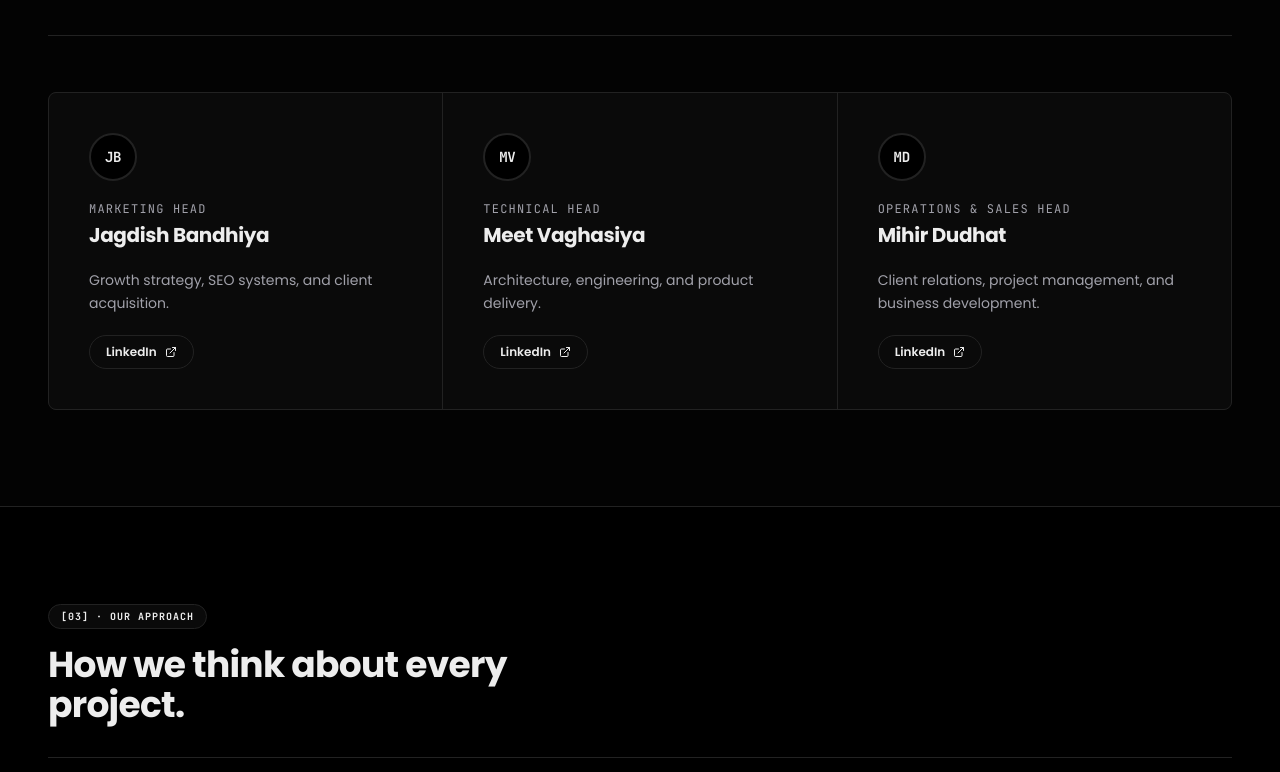
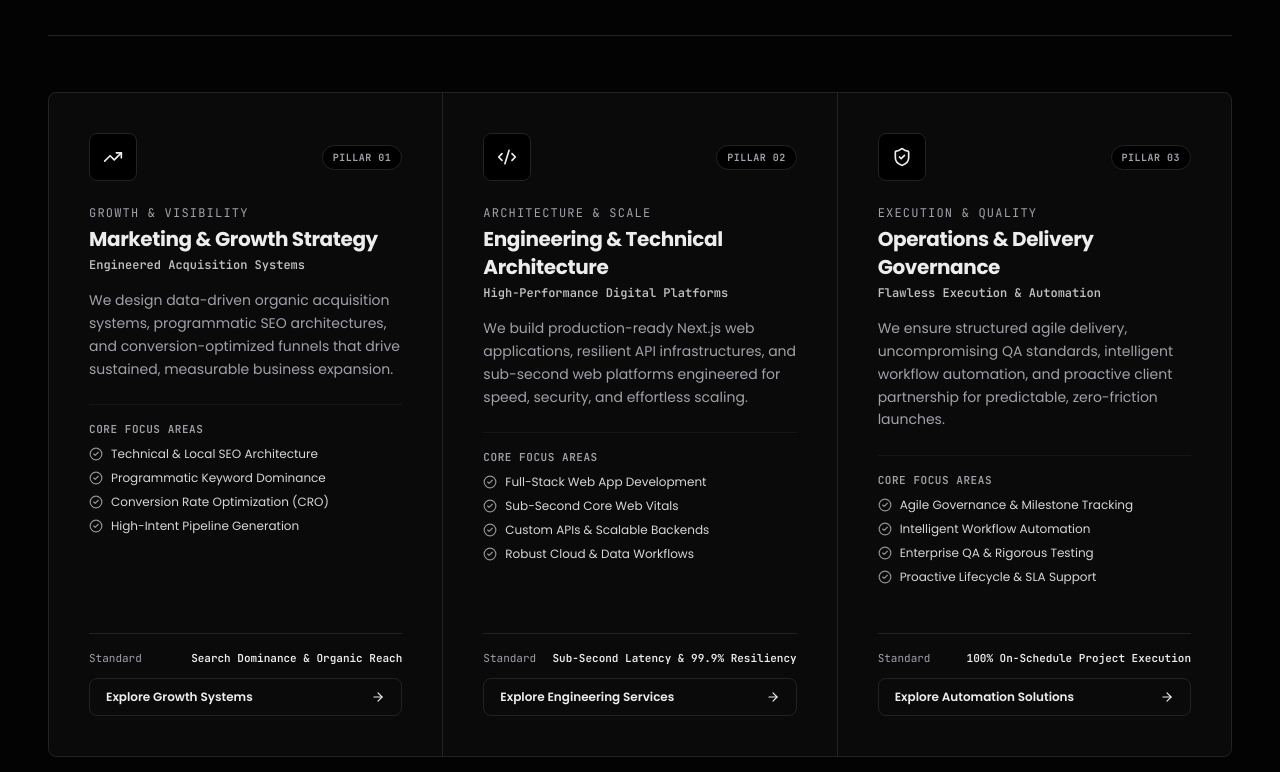
Before and after one commit to jeetvaghasiya73-png/frontend, a Next.js app: page /about in a window 1280 px wide. Shown: the part 1488-2260 px from the top of the page. Built offline with nearby package versions, Linux system fonts and the light colour scheme; no server answers.

Commit message:
feat(about): replace founders section with core leadership and capabilities pillars

```diff
--- a/src/app/about/layout.tsx
+++ b/src/app/about/layout.tsx
@@ -3,14 +3,14 @@ import type { Metadata } from "next";
 export const metadata: Metadata = {
   title: "About Us | Tech Infinix — IT Solutions Provider, Ahmedabad",
   description:
-    "Learn about Tech Infinix — a full-service digital solutions company based in Ahmedabad. Meet our founders and understand our approach to SEO, web development, automation, and business growth.",
+    "Learn about Tech Infinix — a full-service digital solutions company based in Ahmedabad. Discover our leadership pillars, core capabilities, and approach to SEO, web development, automation, and business growth.",
   alternates: {
     canonical: "/about",
   },
   openGraph: {
     title: "About Us | Tech Infinix — IT Solutions Provider, Ahmedabad",
     description:
-      "Meet the team behind Tech Infinix. We help businesses grow through strategic SEO, custom web applications, data extraction, and workflow automation.",
+      "Discover the leadership and capabilities behind Tech Infinix. We help businesses grow through strategic SEO, custom web applications, data extraction, and workflow automation.",
     url: "https://techinfinix.com/about",
   },
 };
--- a/src/app/about/page.tsx
+++ b/src/app/about/page.tsx
@@ -2,7 +2,7 @@
 
 import React, { useRef, useEffect } from "react";
 import Link from "next/link";
-import { ArrowUpRight, ArrowRight, ExternalLink } from "lucide-react";
+import { ArrowUpRight, ArrowRight, TrendingUp, Code2, ShieldCheck, CheckCircle2 } from "lucide-react";
 import { gsap } from "gsap";
 import { ScrollTrigger } from "gsap/ScrollTrigger";
 import Navbar from "@/components/layout/Navbar";
@@ -10,28 +10,61 @@ import FooterSection from "@/components/layout/FooterSection";
 
 gsap.registerPlugin(ScrollTrigger);
 
-// ─── Founders ─────────────────────────────────────────────────────────────────
-const founders = [
+// ─── Leadership & Capabilities ────────────────────────────────────────────────
+const leadershipPillars = [
   {
-    name: "Jagdish Bandhiya",
-    role: "Marketing Head",
-    focus: "Growth strategy, SEO systems, and client acquisition.",
-    linkedin: "https://www.linkedin.com/in/jagdish-bandhiya-56a726333/",
-    initials: "JB",
+    pillar: "01",
+    tag: "Growth & Visibility",
+    title: "Marketing & Growth Strategy",
+    headline: "Engineered Acquisition Systems",
+    description:
+      "We design data-driven organic acquisition systems, programmatic SEO architectures, and conversion-optimized funnels that drive sustained, measurable business expansion.",
+    capabilities: [
+      "Technical & Local SEO Architecture",
+      "Programmatic Keyword Dominance",
+      "Conversion Rate Optimization (CRO)",
+      "High-Intent Pipeline Generation",
+    ],
+    metric: "Search Dominance & Organic Reach",
+    linkText: "Explore Growth Systems",
+    linkHref: "/services/seo",
+    icon: TrendingUp,
   },
   {
-    name: "Meet Vaghasiya",
-    role: "Technical Head",
-    focus: "Architecture, engineering, and product delivery.",
-    linkedin: "https://www.linkedin.com/in/meet-vaghasiya-3674923a5/",
-    initials: "MV",
+    pillar: "02",
+    tag: "Architecture & Scale",
+    title: "Engineering & Technical Architecture",
+    headline: "High-Performance Digital Platforms",
+    description:
+      "We build production-ready Next.js web applications, resilient API infrastructures, and sub-second web platforms engineered for speed, security, and effortless scaling.",
+    capabilities: [
+      "Full-Stack Web App Development",
+      "Sub-Second Core Web Vitals",
+      "Custom APIs & Scalable Backends",
+      "Robust Cloud & Data Workflows",
+    ],
+    metric: "Sub-Second Latency & 99.9% Resiliency",
+    linkText: "Explore Engineering Services",
+    linkHref: "/services",
+    icon: Code2,
   },
   {
-    name: "Mihir Dudhat",
-    role: "Operations & Sales Head",
-    focus: "Client relations, project management, and business development.",
-    linkedin: "https://www.linkedin.com/in/mihir-dudhat/",
-    initials: "MD",
+    pillar: "03",
+    tag: "Execution & Quality",
+    title: "Operations & Delivery Governance",
+    headline: "Flawless Execution & Automation",
+    description:
+      "We ensure structured agile delivery, uncompromising QA standards, intelligent workflow automation, and proactive client partnership for predictable, zero-friction launches.",
+    capabilities: [
+      "Agile Governance & Milestone Tracking",
+      "Intelligent Workflow Automation",
+      "Enterprise QA & Rigorous Testing",
+      "Proactive Lifecycle & SLA Support",
+    ],
+    metric: "100% On-Schedule Project Execution",
+    linkText: "Explore Automation Solutions",
+    linkHref: "/services/automation",
+    icon: ShieldCheck,
   },
 ];
 
@@ -192,7 +225,7 @@ export default function AboutPage() {
         </section>
 
         {/* ═══════════════════════════════════════════════════════════════════
-            FOUNDERS
+            CORE LEADERSHIP & CAPABILITIES
         ═══════════════════════════════════════════════════════════════════ */}
         <section className="border-b border-border-custom bg-surface/30">
           <div className="max-w-7xl mx-auto px-4 sm:px-6 md:px-12 py-20 sm:py-24">
@@ -202,61 +235,88 @@ export default function AboutPage() {
               <div>
                 <div className="inline-flex items-center gap-2 border border-border-custom bg-surface px-3 py-1 rounded-full mb-4 about-reveal">
                   <span className="text-[10px] uppercase tracking-widest font-mono font-bold text-foreground">
-                    [02] · Our Founders
+                    [02] · Leadership & Capabilities
                   </span>
                 </div>
                 <h2 className="text-3xl sm:text-4xl font-bold tracking-tight text-foreground about-reveal">
-                  Three specialists.<br className="hidden sm:block" /> One shared mission.
+                  Three specialized pillars.<br className="hidden sm:block" /> One unified standard.
                 </h2>
               </div>
               <p className="text-sm text-secondary-custom max-w-xs leading-relaxed about-reveal">
-                Each founder owns a distinct domain. Together, we cover marketing, engineering, and operations — the three pillars that determine whether a digital project succeeds or stalls.
+                Our leadership is structured across three core domains — growth marketing, software engineering, and operational governance — ensuring every project delivers tangible business results.
               </p>
             </div>
 
-            {/* Founders grid */}
+            {/* Capabilities grid */}
             <div className="grid grid-cols-1 md:grid-cols-3 gap-px bg-border-custom border border-border-custom rounded-lg overflow-hidden">
-              {founders.map((f, i) => (
+              {leadershipPillars.map((pillar, i) => {
+                const IconComponent = pillar.icon;
+                return (
                   <div
-                  key={f.name}
-                  className="bg-surface p-8 sm:p-10 flex flex-col gap-5 about-reveal group"
+                    key={pillar.title}
+                    className="bg-surface p-8 sm:p-10 flex flex-col justify-between gap-6 about-reveal group hover:bg-surface/80 transition-colors"
                     style={{ animationDelay: `${i * 0.08}s` }}
                   >
-                  {/* Avatar */}
-                  <div className="w-12 h-12 rounded-full border-2 border-border-custom bg-background flex items-center justify-center">
-                    <span className="text-sm font-bold tracking-tight text-foreground font-mono">
-                      {f.initials}
+                    <div>
+                      {/* Top Header Badge & Pillar ID */}
+                      <div className="flex items-center justify-between mb-6">
+                        <div className="w-12 h-12 rounded-lg border border-border-custom bg-background flex items-center justify-center text-foreground group-hover:border-foreground/40 transition-colors">
+                          <IconComponent className="w-5 h-5 text-foreground" />
+                        </div>
+                        <span className="text-[10px] font-mono font-bold uppercase tracking-wider text-secondary-custom border border-border-custom px-2.5 py-1 rounded-full bg-background">
+                          Pillar {pillar.pillar}
                         </span>
                       </div>
 
-                  {/* Name & role */}
-                  <div>
+                      {/* Tag & Title */}
+                      <div className="mb-4">
                         <p className="text-xs uppercase tracking-widest font-mono text-secondary-custom mb-1">
-                      {f.role}
+                          {pillar.tag}
                         </p>
-                    <h3 className="text-xl font-bold tracking-tight text-foreground">
-                      {f.name}
+                        <h3 className="text-xl font-bold tracking-tight text-foreground mb-1">
+                          {pillar.title}
                         </h3>
+                        <p className="text-xs font-semibold text-foreground/80 font-mono">
+                          {pillar.headline}
+                        </p>
                       </div>
 
-                  {/* Focus */}
-                  <p className="text-sm text-secondary-custom leading-relaxed flex-1">
-                    {f.focus}
+                      {/* Description */}
+                      <p className="text-sm text-secondary-custom leading-relaxed mb-6">
+                        {pillar.description}
                       </p>
 
-                  {/* LinkedIn */}
-                  <a
-                    href={f.linkedin}
-                    target="_blank"
-                    rel="noopener noreferrer"
-                    aria-label={`${f.name} on LinkedIn`}
-                    className="inline-flex items-center gap-2 text-xs font-semibold text-foreground border border-border-custom rounded-full px-4 py-2 w-fit hover:bg-foreground hover:text-background transition-all"
-                  >
-                    LinkedIn
-                    <ExternalLink className="w-3 h-3" />
-                  </a>
+                      {/* Capabilities List */}
+                      <div className="space-y-2 mb-6 pt-4 border-t border-border-custom/50">
+                        <p className="text-[11px] font-mono uppercase tracking-wider text-secondary-custom font-semibold mb-2">
+                          Core Focus Areas
+                        </p>
+                        {pillar.capabilities.map((cap) => (
+                          <div key={cap} className="flex items-center gap-2 text-xs text-foreground/90">
+                            <CheckCircle2 className="w-3.5 h-3.5 text-foreground/60 shrink-0" />
+                            <span>{cap}</span>
                           </div>
                         ))}
+                      </div>
+                    </div>
+
+                    {/* Bottom Metric & Link */}
+                    <div className="pt-4 border-t border-border-custom flex flex-col gap-3">
+                      <div className="flex items-center justify-between text-[11px] font-mono text-secondary-custom">
+                        <span>Standard</span>
+                        <span className="text-foreground font-semibold">{pillar.metric}</span>
+                      </div>
+                      <Link
+                        href={pillar.linkHref}
+                        className="inline-flex items-center justify-between text-xs font-semibold text-foreground border border-border-custom rounded-lg px-4 py-2.5 w-full hover:bg-foreground hover:text-background transition-all group/btn"
+                      >
+                        <span>{pillar.linkText}</span>
+                        <ArrowRight className="w-3.5 h-3.5 transition-transform group-hover/btn:translate-x-1" />
+                      </Link>
+                    </div>
+                  </div>
+                );
+              })}
             </div>
 
           </div>
```
Lines whose indentation alone changed are shown as unchanged.
